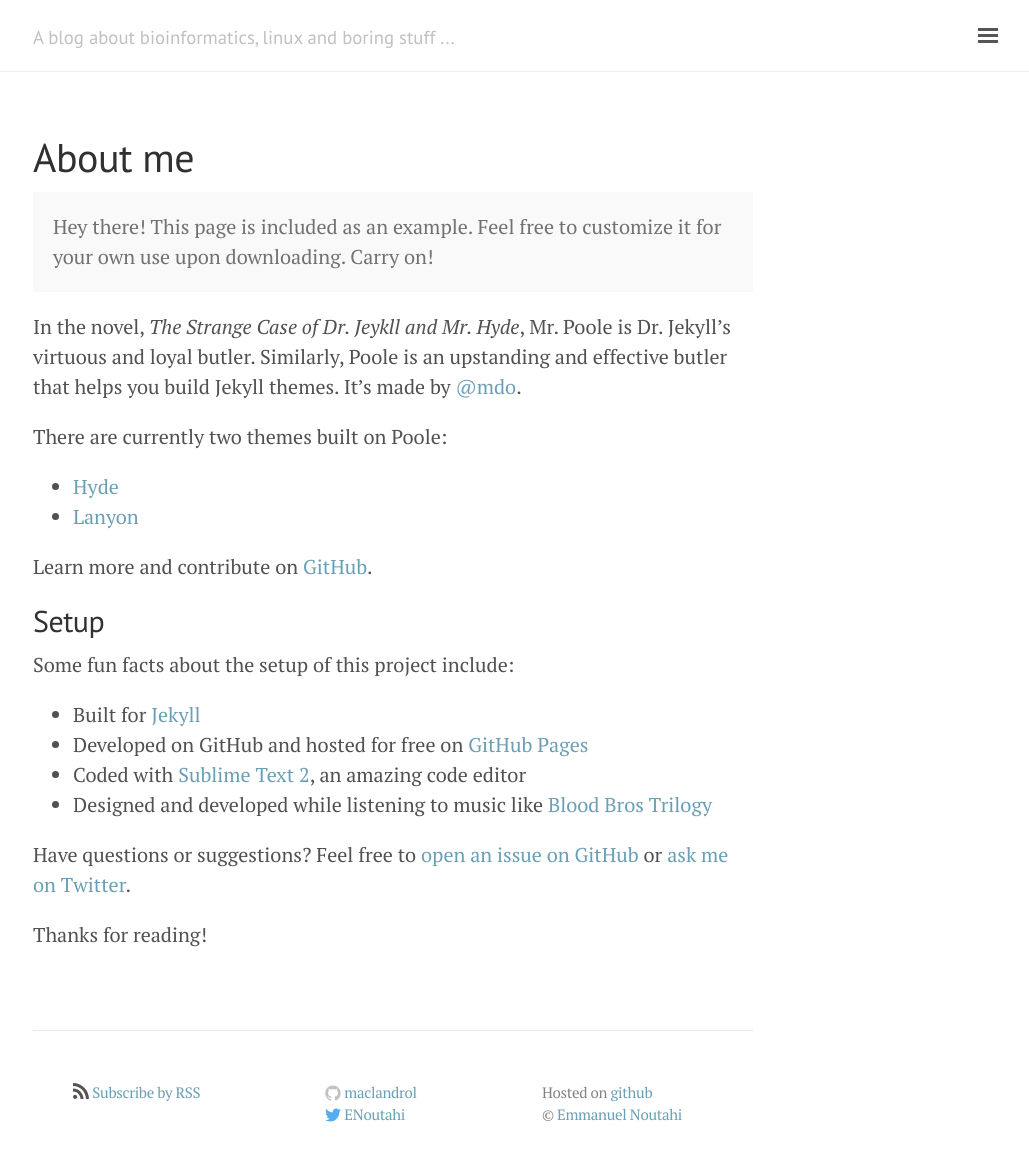
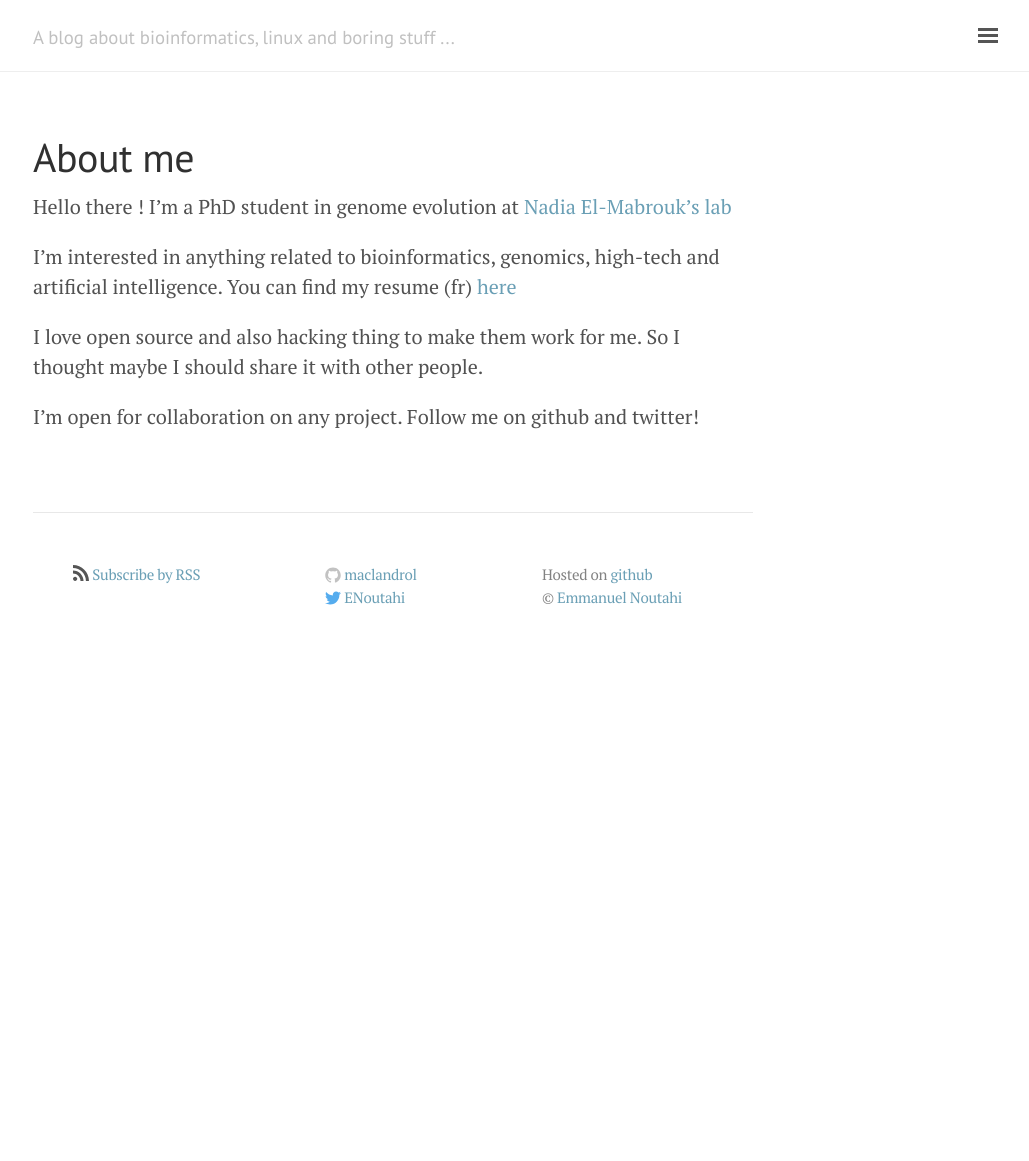
Before and after one commit to maclandrol/maclandrol.github.io, a Jekyll site: the page built from about.md, in a window 1280 px wide. Shown: the whole page, without its empty margins (247-1276 px from the left). Built offline with Jekyll 4.4.1, drawn with Linux system fonts in a browser that asks for light colours; nearby versions of some CDN libraries; after the commit the page ends 900 px from its top, so only the background shows below that.

```diff
--- a/about.md
+++ b/about.md
@@ -3,28 +3,10 @@
 title: About me
 ---
 
-<p class="message">
-  Hey there! This page is included as an example. Feel free to customize it for your own use upon downloading. Carry on!
-</p>
+Hello there ! I'm a PhD student in genome evolution at [Nadia El-Mabrouk's lab](http://www-labs.iro.umontreal.ca/~mabrouk/)
 
-In the novel, *The Strange Case of Dr. Jeykll and Mr. Hyde*, Mr. Poole is Dr. Jekyll's virtuous and loyal butler. Similarly, Poole is an upstanding and effective butler that helps you build Jekyll themes. It's made by [@mdo](https://twitter.com/mdo).
+I’m interested in anything related to bioinformatics, genomics, high-tech and artificial intelligence. You can find my resume (fr) [here](/public/assets/CV.pdf)
 
-There are currently two themes built on Poole:
+I love open source and also hacking thing to make them work for me. So I thought maybe I should share it with other people.
 
-* [Hyde](http://hyde.getpoole.com)
-* [Lanyon](http://lanyon.getpoole.com)
-
-Learn more and contribute on [GitHub](https://github.com/poole).
-
-## Setup
-
-Some fun facts about the setup of this project include:
-
-* Built for [Jekyll](http://jekyllrb.com)
-* Developed on GitHub and hosted for free on [GitHub Pages](https://pages.github.com)
-* Coded with [Sublime Text 2](http://sublimetext.com), an amazing code editor
-* Designed and developed while listening to music like [Blood Bros Trilogy](https://soundcloud.com/maddecent/sets/blood-bros-series)
-
-Have questions or suggestions? Feel free to [open an issue on GitHub](https://github.com/poole/issues/new) or [ask me on Twitter](https://twitter.com/mdo).
-
-Thanks for reading!
+I'm open for collaboration on any project. Follow me on github and twitter!
```
Also changed, not shown: 1 other file.
